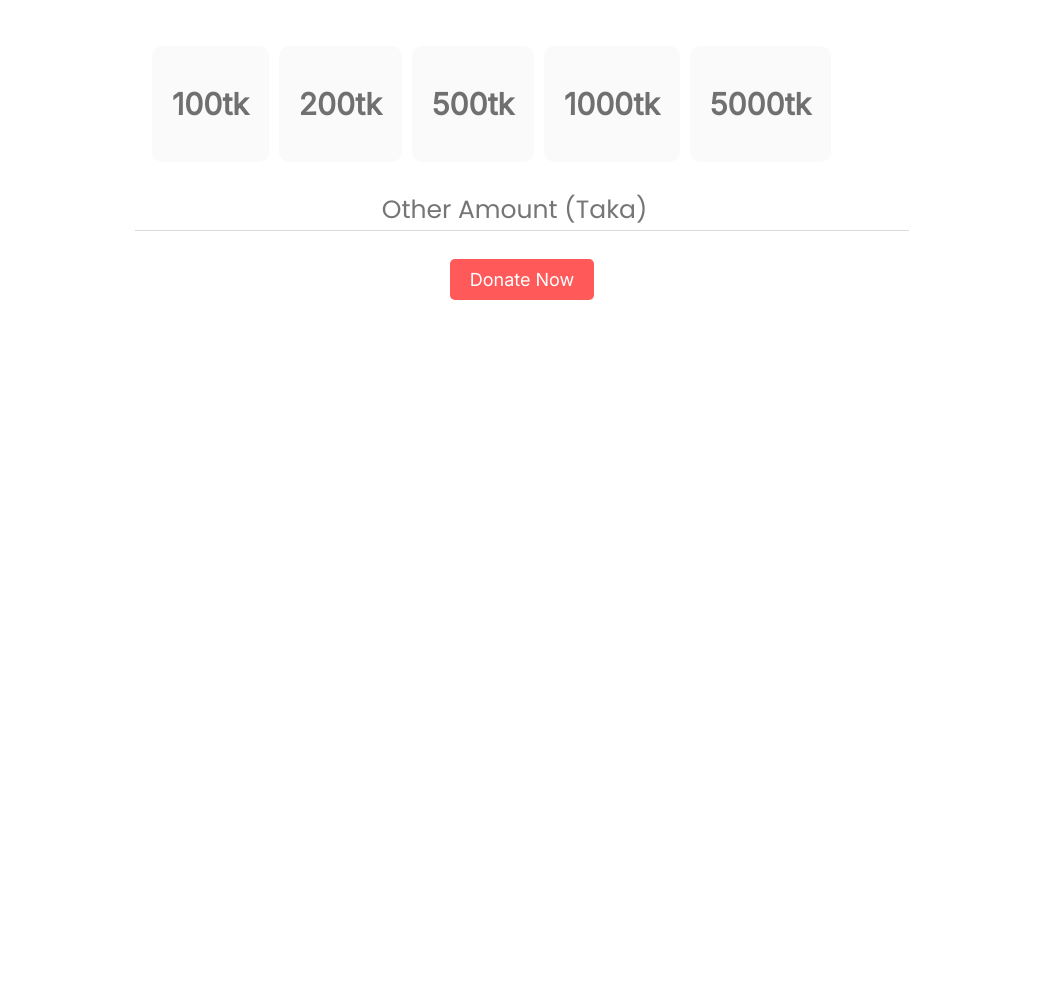
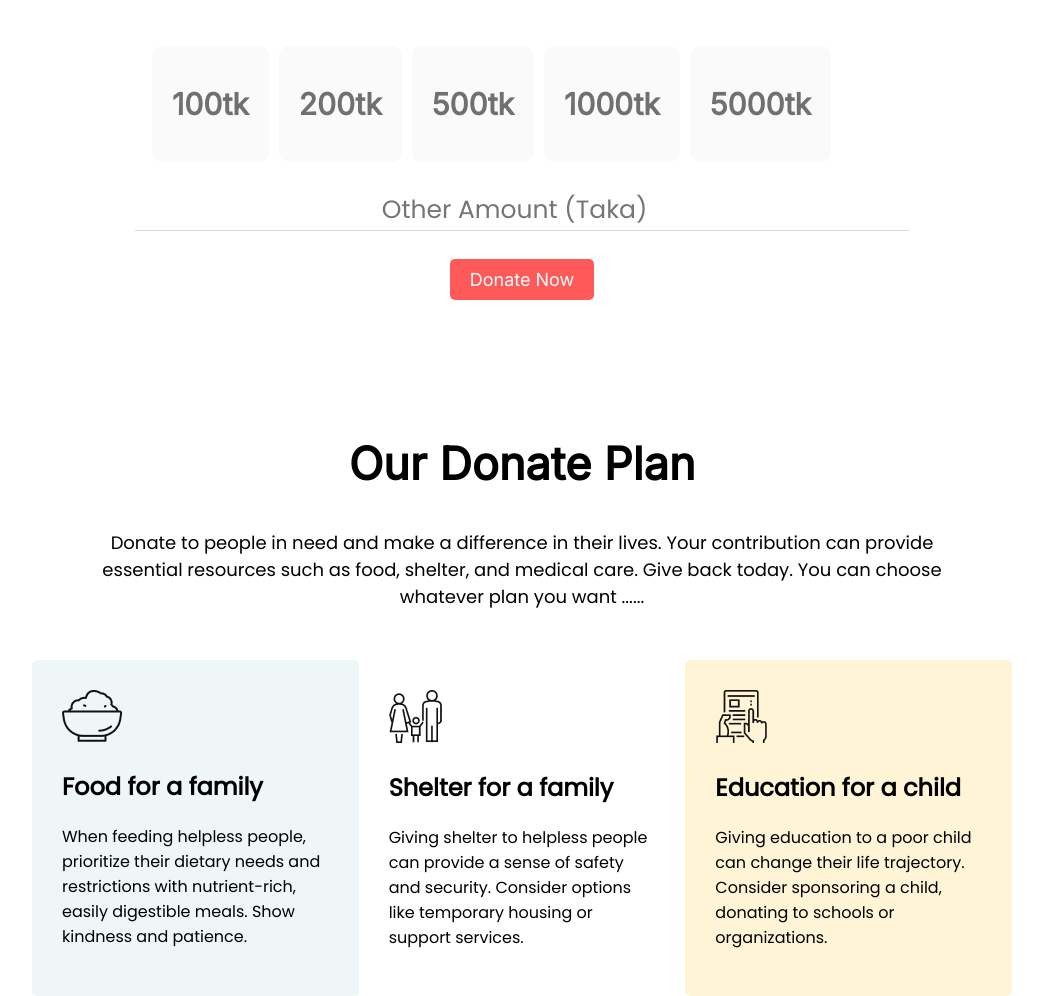
Before and after one commit to abu-shaif-khan/Donate_today, a plain HTML site: page index.html in a window 1280 px wide. Shown: the part 982-1978 px from the top of the page, without its empty margins (118-1161 px from the left). Before the commit the page ends 1282 px from the top, so only its background shows below. Drawn offline with Linux system fonts and the light colour scheme.

Commit message:
donate plan section done

```diff
--- a/index.html
+++ b/index.html
@@ -43,5 +43,29 @@
         </form>
     </section>
     <!-- Donate today section end -->
+
+    <!-- Donate plan section start -->
+    <section class="donate_plan">
+        <h1>Our Donate Plan</h1>
+        <p class="donate_plan_desc">Donate to people in need and make a difference in their lives. Your contribution can provide essential resources such as food, shelter, and medical care. Give back today. You can choose whatever plan you want ......</p>
+        <div class="plan_card">
+            <div class="plan_item plan_item_1">
+                <img src="icons/food.png" alt="food">
+                <h2>Food for a family</h2>
+                <p>When feeding helpless people, prioritize their dietary needs and restrictions with nutrient-rich, easily digestible meals. Show kindness and patience.</p>
+            </div>
+            <div class="plan_item">
+                <img src="icons/shelter.png" alt="shelter">
+                <h2>Shelter for a family</h2>
+                <p>Giving shelter to helpless people can provide a sense of safety and security. Consider options like temporary housing or support services.</p>
+            </div>
+            <div class="plan_item plan_item_2">
+                <img src="icons/Frame-1.png" alt="education">
+                <h2>Education for a child</h2>
+                <p>Giving education to a poor child can change their life trajectory. Consider sponsoring a child, donating to schools or organizations.<p>
+            </div>
+        </div>
+    </section>
+    <!-- Donate plan section end -->
 </body>
 </html>
--- a/styles/main.css
+++ b/styles/main.css
@@ -110,3 +110,49 @@ body{
     border-radius: 5px;
     margin: 20px auto 0px;
   }
+
+
+.donate_plan{
+    text-align: center;
+    width: 100%;
+}
+.donate_plan h1{
+    font-family: 'Inter';
+    font-size: 45px;
+    display: inline-block;
+    margin-top: 136px;
+}
+.donate_plan_desc{
+    font-family: 'Poppins';
+    font-size: 18px;
+    display: inline-block;
+    margin: 0px 200px 0px;
+}
+.plan_card{
+    display: flex;
+    margin-top: 50px;
+    text-align: left;
+    font-size: 'Poppins';
+    margin-left: 150px;
+    margin-right: 150px;
+}
+.plan_item{
+    width: 350px;
+    display: block;
+    padding: 30px 30px;
+    border-radius: 5px;
+    font-family: 'Poppins';
+}
+.plan_item h2{
+    font-size: 24px;
+}
+.plan_item p{
+    font-size: 16px;
+}
+.plan_item_1{
+    background-color: #EEF6F7;
+}
+
+.plan_item_2{
+    background-color: #FFF4D6;
+}
```
